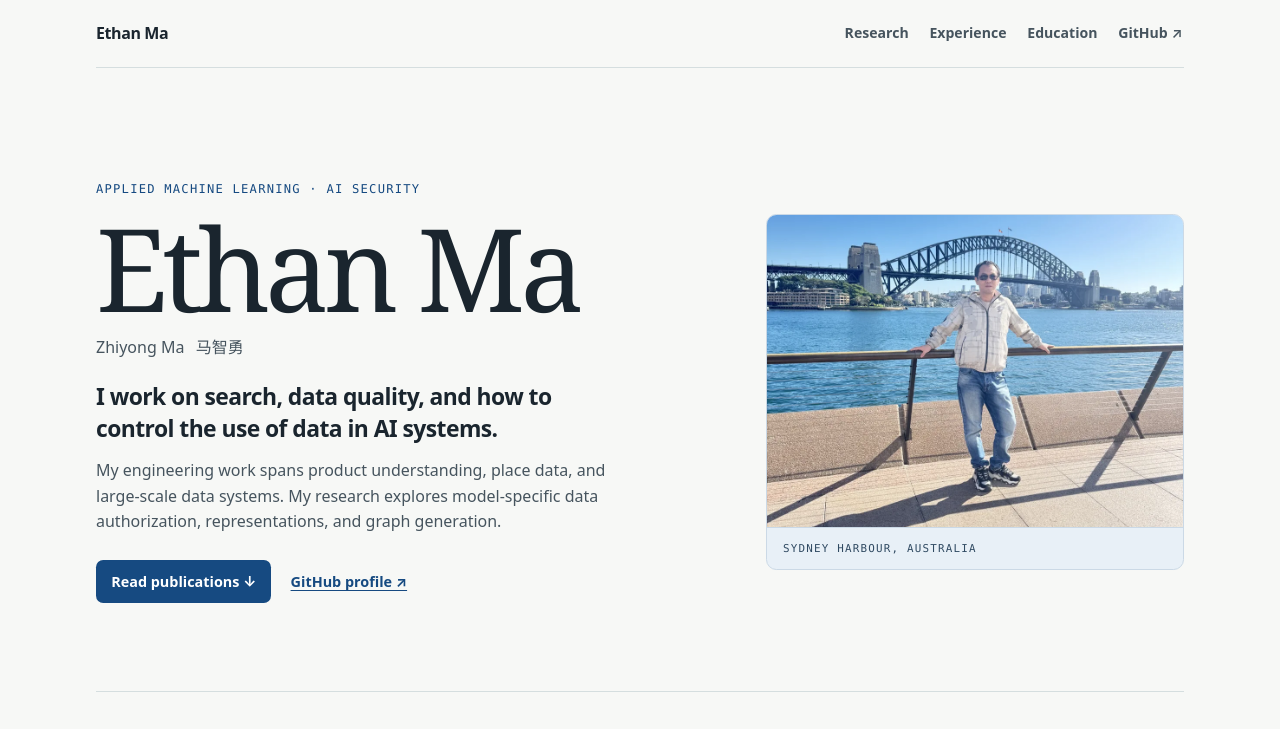
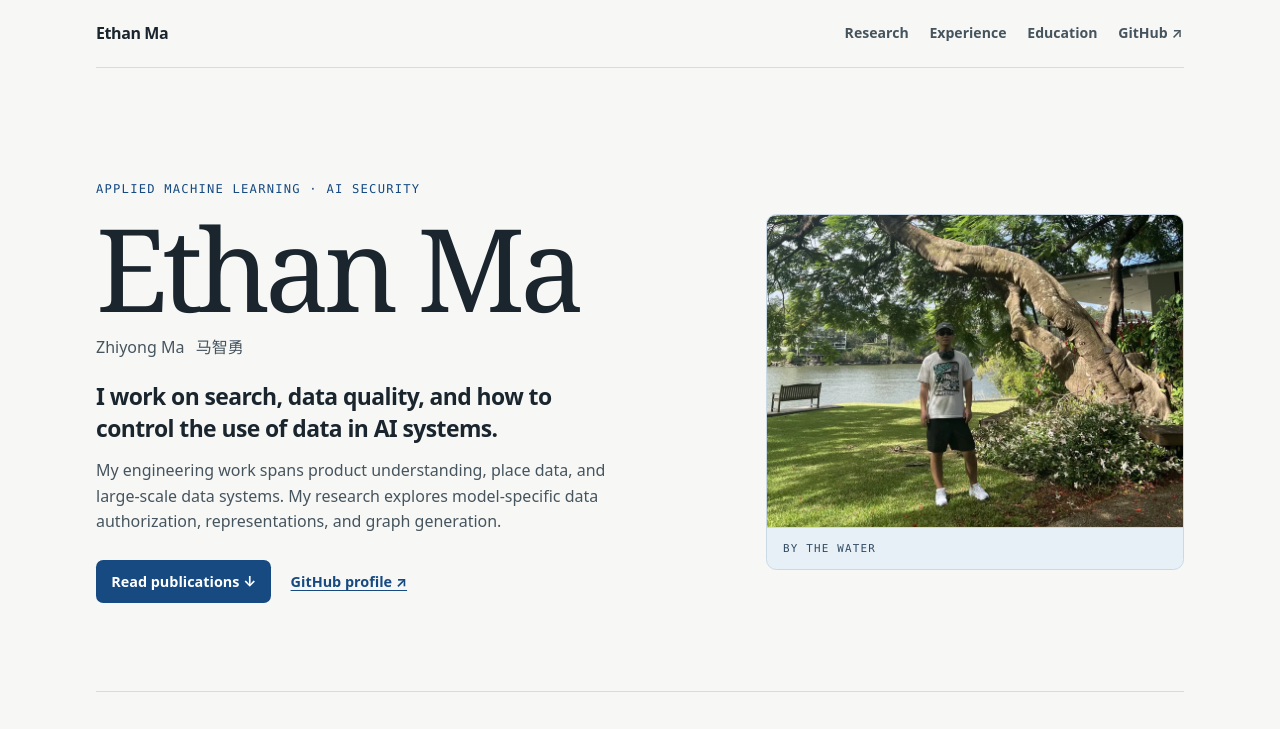
Before and after one commit to timewait/timewait.github.io, a plain HTML site: page index.html in a window 1280 px wide. Shown: the top 729 px of the page. Drawn offline with Linux system fonts and the light colour scheme.

Commit message:
Use the requested riverside portrait instead

```diff
--- a/index.html
+++ b/index.html
@@ -36,7 +36,7 @@ footer{display:flex;flex-wrap:wrap;justify-content:space-between;gap:.55rem;padd
 @media(max-width:29rem){.wrap{width:calc(100% - 2rem)}.top{align-items:flex-start;flex-direction:column;gap:.35rem}.top nav{gap:.25rem .9rem}.hero{padding-top:2.6rem}.paper{padding:1rem}}
 @media(prefers-reduced-motion:reduce){html{scroll-behavior:auto}}
 .paper p.authors{font-size:.89rem;line-height:1.55;margin-top:.5rem}.paper .authors strong{color:var(--ink);font-weight:750}.paper p.related{margin-top:.8rem;padding-top:.65rem;border-top:1px solid var(--line);font-size:.84rem}
-.portrait img{display:block;width:100%;height:auto;aspect-ratio:4/3;object-fit:cover;object-position:50% 62%}
+.portrait img{display:block;width:100%;height:auto;aspect-ratio:4/3;object-fit:cover;object-position:50% 93%}
 </style>
 </head>
 <body>
@@ -57,8 +57,8 @@ footer{display:flex;flex-wrap:wrap;justify-content:space-between;gap:.55rem;padd
 <div class="actions"><a class="primary" href="#research">Read publications ↓</a><a href="https://github.com/timewait">GitHub profile ↗</a></div>
 </div>
 <figure class="figure portrait">
-<img src="./assets/sydney-harbour.webp" width="960" height="1280" alt="Ethan Ma standing by the water with the Sydney Harbour Bridge behind him" fetchpriority="high" decoding="async">
-<figcaption>Sydney Harbour, Australia</figcaption>
+<img src="./assets/riverside-portrait.webp" width="840" height="1120" alt="Ethan Ma standing under a tree by the water" fetchpriority="high" decoding="async">
+<figcaption>By the water</figcaption>
 </figure>
 </section>
 
```
Also changed, not shown: assets/riverside-portrait.webp (added), assets/sydney-harbour.webp (deleted).
